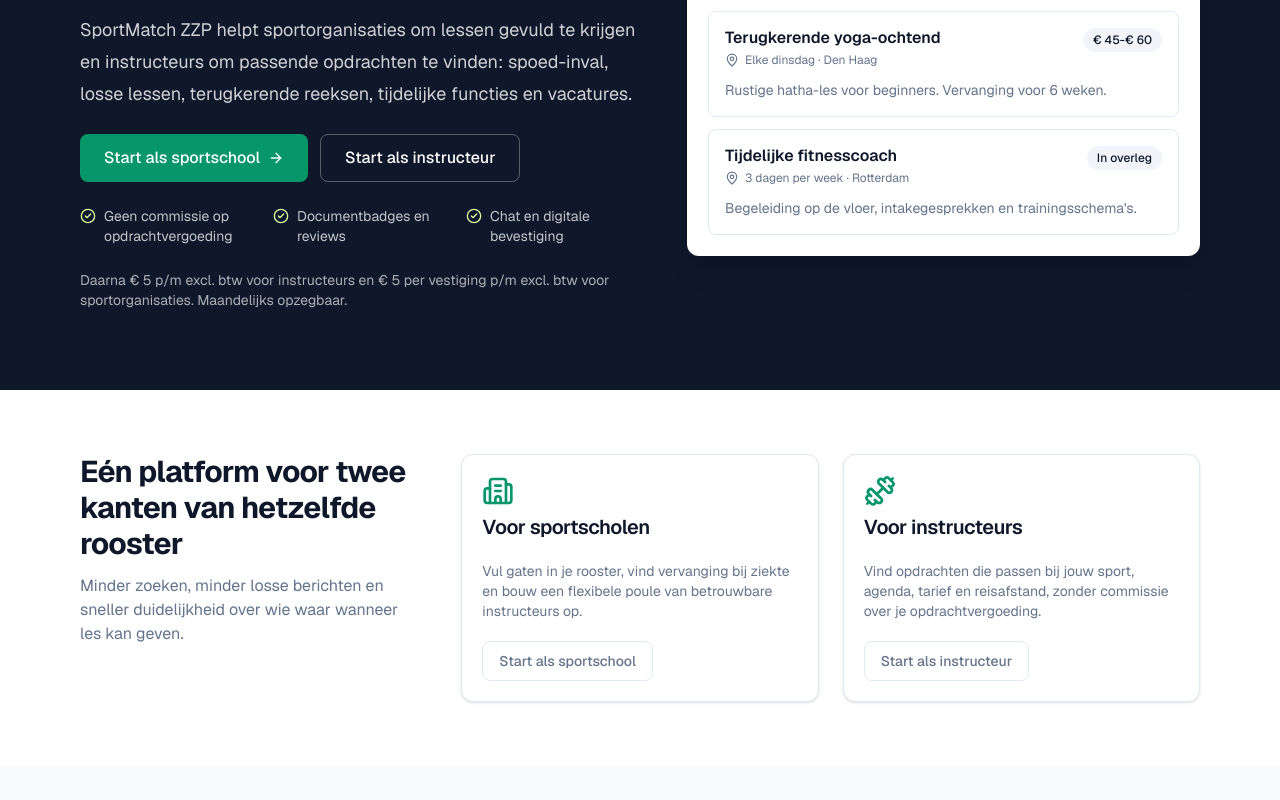
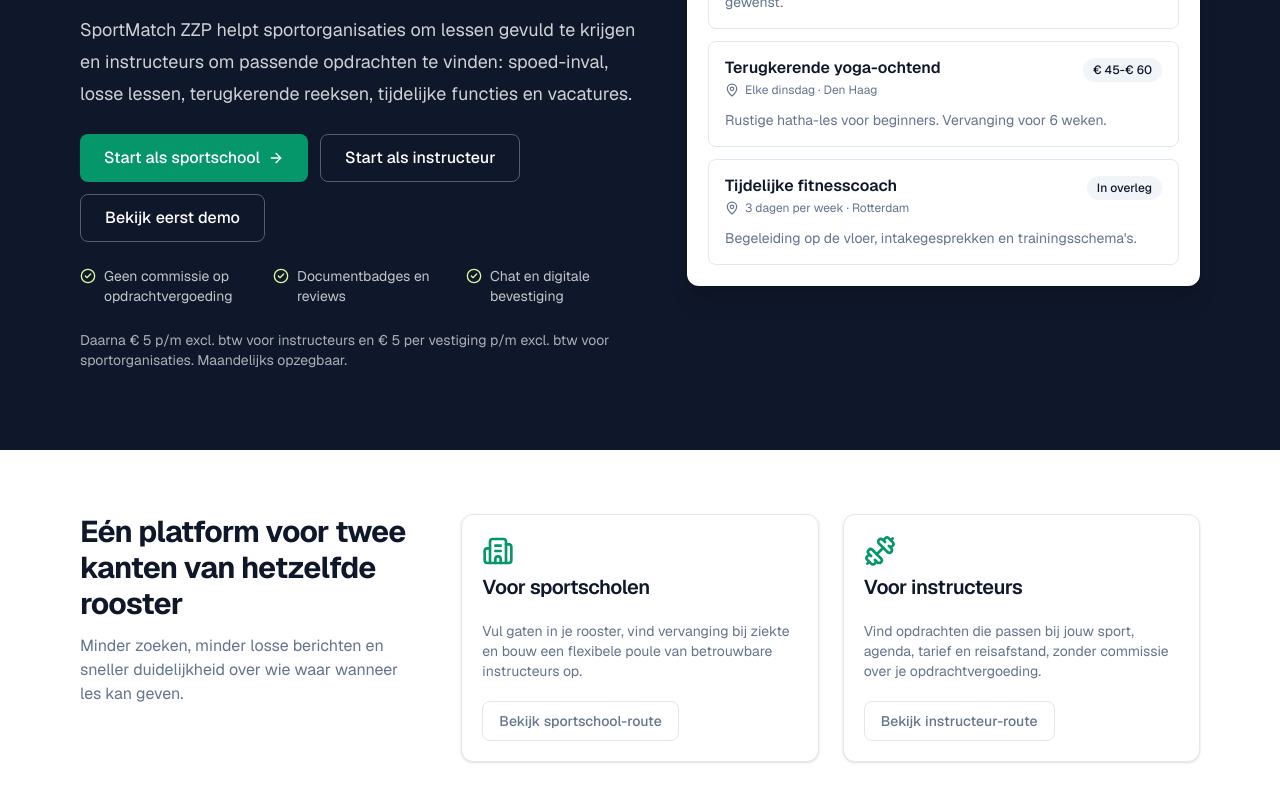
Before and after one commit to maxcrijnen-alt/sportmatch-zzp, a Next.js app: page / in a window 1280 px wide. Shown: the part 420-1220 px from the top of the page. Built offline with nearby package versions, Linux system fonts and the light colour scheme.

Commit message:
Surface demo path on homepage

```diff
--- a/src/app/(public)/page.tsx
+++ b/src/app/(public)/page.tsx
@@ -141,7 +141,7 @@ export default function HomePage() {
                 vacatures.
               </p>
             </div>
-            <div className="flex flex-col gap-3 sm:flex-row">
+            <div className="flex flex-col gap-3 sm:flex-row sm:flex-wrap">
               <Link href="/registreren?rol=organisatie">
                 <Button className="w-full sm:w-auto" size="lg">
                   Start als sportschool
@@ -155,6 +155,15 @@ export default function HomePage() {
                   variant="outline"
                 >
                   Start als instructeur
+                </Button>
+              </Link>
+              <Link href="/demo">
+                <Button
+                  className="w-full border-secondary-foreground/30 bg-transparent text-secondary-foreground hover:bg-secondary-foreground/10 sm:w-auto"
+                  size="lg"
+                  variant="outline"
+                >
+                  Bekijk eerst demo
                 </Button>
               </Link>
             </div>
@@ -240,9 +249,9 @@ export default function HomePage() {
                 Vul gaten in je rooster, vind vervanging bij ziekte en bouw een
                 flexibele poule van betrouwbare instructeurs op.
               </p>
-              <Link href="/registreren?rol=organisatie">
+              <Link href="/voor-sportscholen">
                 <Button className="mt-2" variant="outline">
-                  Start als sportschool
+                  Bekijk sportschool-route
                 </Button>
               </Link>
             </CardContent>
@@ -257,9 +266,9 @@ export default function HomePage() {
                 Vind opdrachten die passen bij jouw sport, agenda, tarief en
                 reisafstand, zonder commissie over je opdrachtvergoeding.
               </p>
-              <Link href="/registreren?rol=instructeur">
+              <Link href="/voor-instructeurs">
                 <Button className="mt-2" variant="outline">
-                  Start als instructeur
+                  Bekijk instructeur-route
                 </Button>
               </Link>
             </CardContent>
@@ -510,9 +519,9 @@ export default function HomePage() {
           </h2>
           <p className="max-w-2xl text-primary-foreground/85">
             Kies je rol, vul de basis in en start met plaatsen of reageren zodra
-            je profiel klaar is.
+            je profiel klaar is. Eerst rondkijken kan ook met de demo.
           </p>
-          <div className="flex w-full flex-col justify-center gap-3 sm:w-auto sm:flex-row">
+          <div className="flex w-full flex-col justify-center gap-3 sm:w-auto sm:flex-row sm:flex-wrap">
             <Link href="/registreren?rol=organisatie">
               <Button
                 className="w-full bg-secondary text-secondary-foreground hover:bg-secondary/90 sm:w-auto"
@@ -530,6 +539,15 @@ export default function HomePage() {
                 Ik zoek opdrachten
               </Button>
             </Link>
+            <Link href="/demo">
+              <Button
+                className="w-full border-primary-foreground/40 bg-transparent text-primary-foreground hover:bg-primary-foreground/10 sm:w-auto"
+                size="lg"
+                variant="outline"
+              >
+                Eerst demo bekijken
+              </Button>
+            </Link>
           </div>
         </div>
       </section>
```
